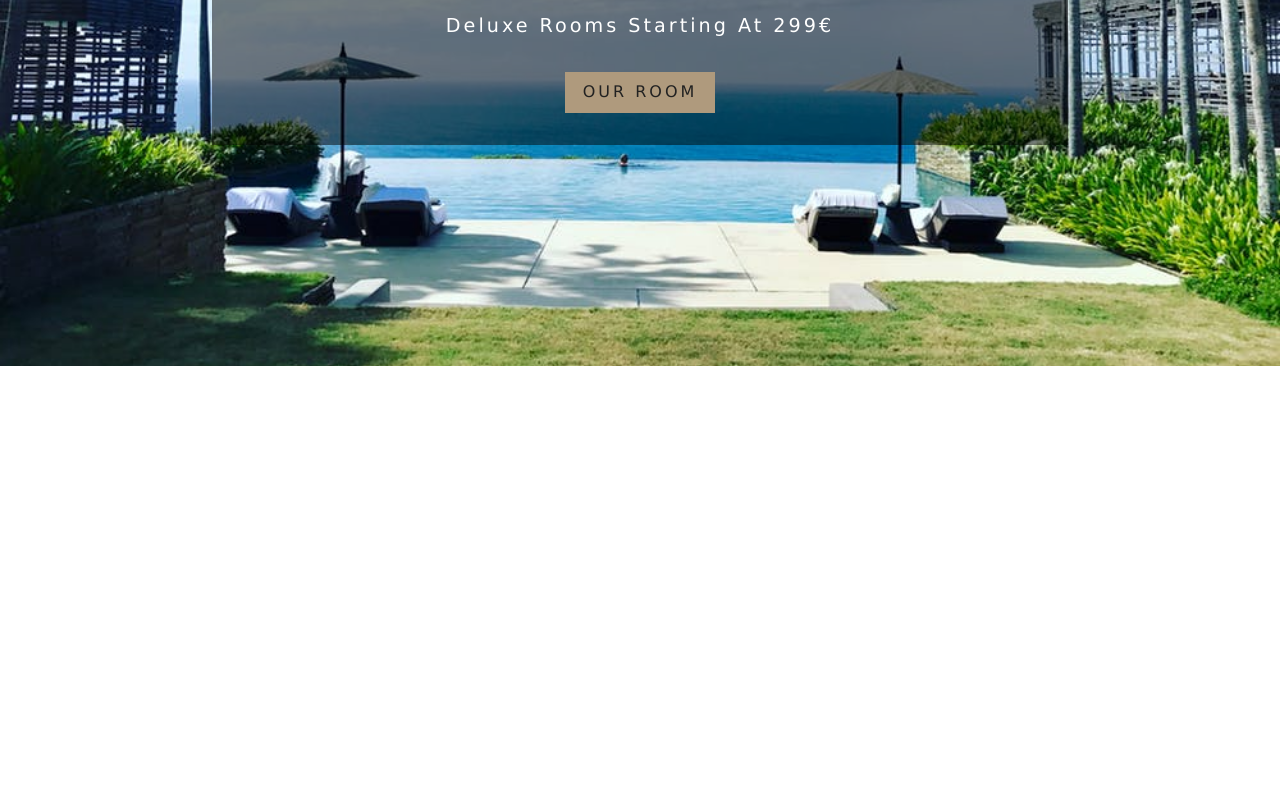
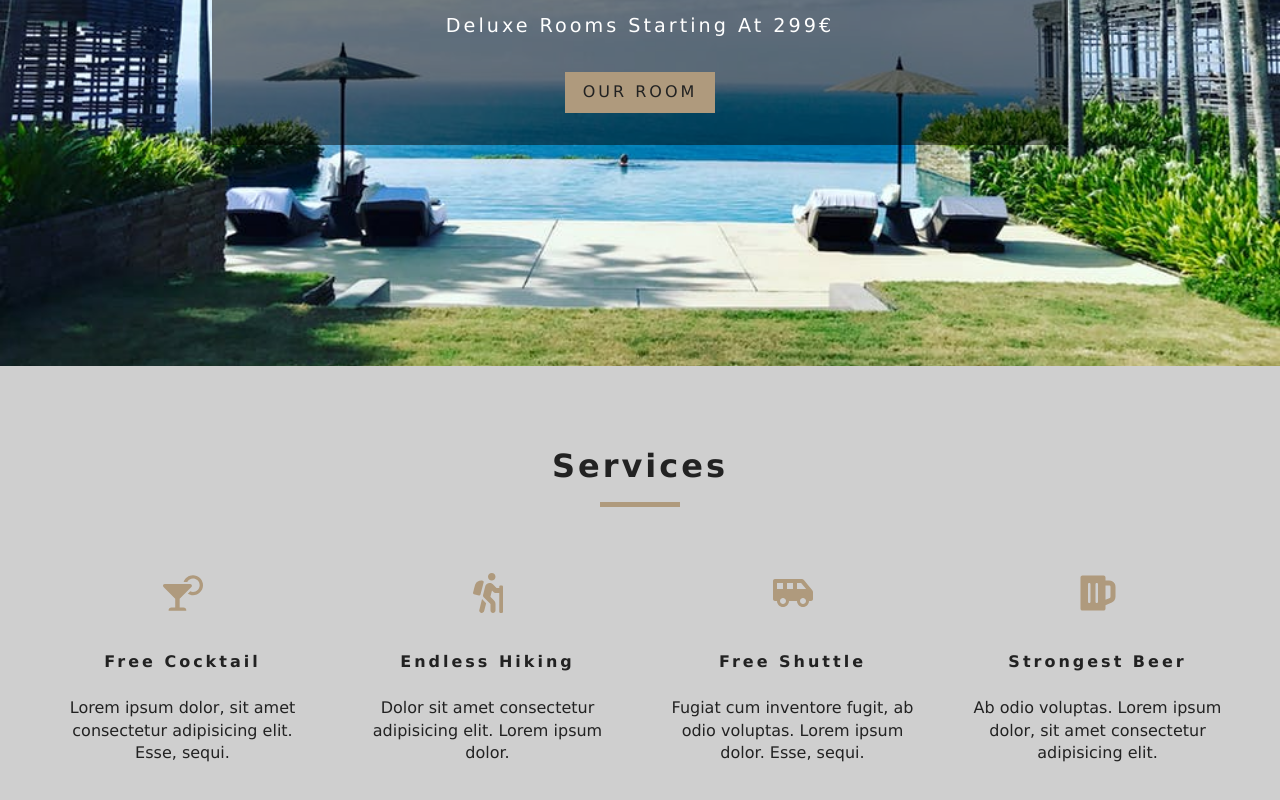
Before and after one commit to jynadal/Hotel-resort, a React (Create React App) app in the folder bookshop/: page / in a window 1280 px wide. Shown: the part 434-1234 px from the top of the page. Before the commit the page ends 800 px from the top, so only its background shows below. Built offline with nearby package versions, Linux system fonts and the light colour scheme; the HTML template or start-up script is replaced by a standard one.

Commit message:
Services adding

```diff
--- a/bookshop/src/App.css
+++ b/bookshop/src/App.css
@@ -252,6 +252,7 @@
   }
   .services h6 {
     letter-spacing: var(--mainSpacing);
+    text-transform: capitalize;
   }
   .services p {
     width: 80%;
--- /dev/null
+++ b/bookshop/src/components/Services.js
@@ -0,0 +1,51 @@
+import React, { Component } from 'react'
+import {FaCocktail, FaHiking, FaShuttleVan, FaBeer} from 'react-icons/fa'
+import Title from './Title'
+
+export default class Services extends Component {
+    state= {
+        services:[
+            {
+                icon:<FaCocktail/>,
+                title:"free Cocktail",
+                info:"Lorem ipsum dolor, sit amet consectetur adipisicing elit. Esse, sequi."
+            },{
+                icon:<FaHiking/>,
+                title:"Endless hiking",
+                info:"Dolor sit amet consectetur adipisicing elit. Lorem ipsum dolor."
+            },{
+                icon:<FaShuttleVan/>,
+                title:"free shuttle",
+                info:"Fugiat cum inventore fugit, ab odio voluptas. Lorem ipsum dolor. Esse, sequi."
+            },{
+                icon:<FaBeer/>,
+                title:"Strongest Beer",
+                info:"Ab odio voluptas. Lorem ipsum dolor, sit amet consectetur adipisicing elit."
+            }
+        ]
+
+    }
+    render() {
+        return (
+            <section className="services">
+                <Title title="services" />
+                <div className="services-center">
+
+                {this.state.services.map((item, index) => {
+                    return (
+                        <article key={index} className="service">
+                            <span>{item.icon}</span>
+                            <h6>{item.title}</h6>
+                            <p>{item.info}</p>
+                        </article>
+                    )
+                })}
+
+                </div>
+
+
+
+            </section>
+        )
+    }
+}
--- /dev/null
+++ b/bookshop/src/components/Title.js
@@ -0,0 +1,10 @@
+import React from 'react'
+
+export default function Title({title}) {
+    return (
+        <div className="section-title">
+            <h4>{title}</h4>
+            <div />
+        </div>
+    )
+}
--- a/bookshop/src/pages/Home.js
+++ b/bookshop/src/pages/Home.js
@@ -2,14 +2,18 @@
 import Hero from '../components/Hero';
 import Banner from '../components/Banner';
 import {Link} from 'react-router-dom';
+import Services from '../components/Services'
 
 export default function Home() {
     return (
+        <>
             <Hero>
                 <Banner title="Luxurious rooms" subtitle="Deluxe rooms starting at 299€">
                     <Link to='/rooms' className="btn-primary">Our Room</Link>
                 </Banner>
             </Hero>
+            <Services />
+        </>
 
     )
 }
```
